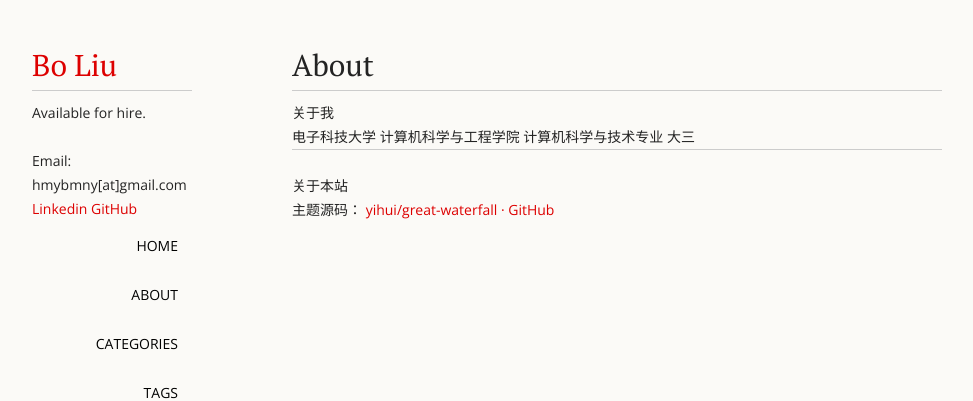
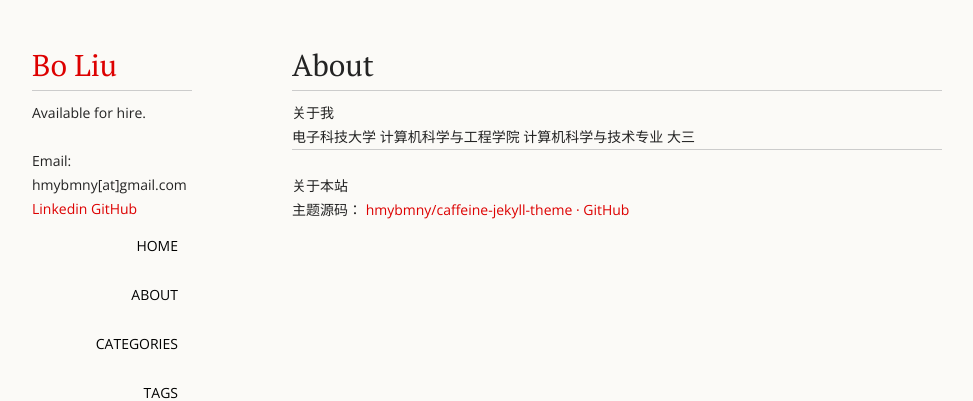
Before and after one commit to kingofctrl/hmybmny.github.io, a Jekyll site: the page built from about/index.md, in a window 1280 px wide. Shown: the top 401 px of the page, without its empty margins (18-991 px from the left). Built offline with Jekyll 4.4.1, drawn with Linux system fonts in a browser that asks for light colours.

Commit message:
edit about

```diff
--- a/about/index.md
+++ b/about/index.md
@@ -11,4 +11,4 @@ layout: page
 
 关于本站
 
-  主题源码： [yihui/great-waterfall · GitHub](https://github.com/yihui/great-waterfall)
+  主题源码： [hmybmny/caffeine-jekyll-theme · GitHub](https://github.com/hmybmny/caffeine-jekyll-theme)
```
